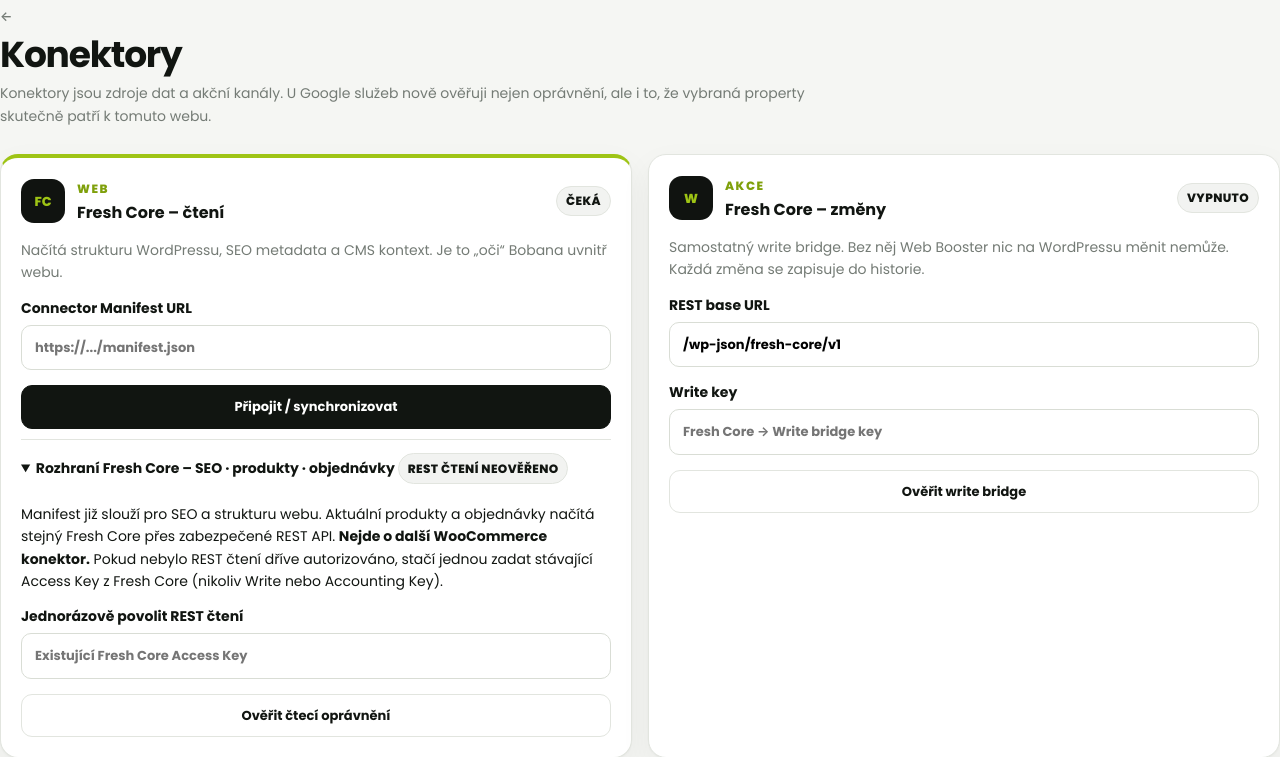
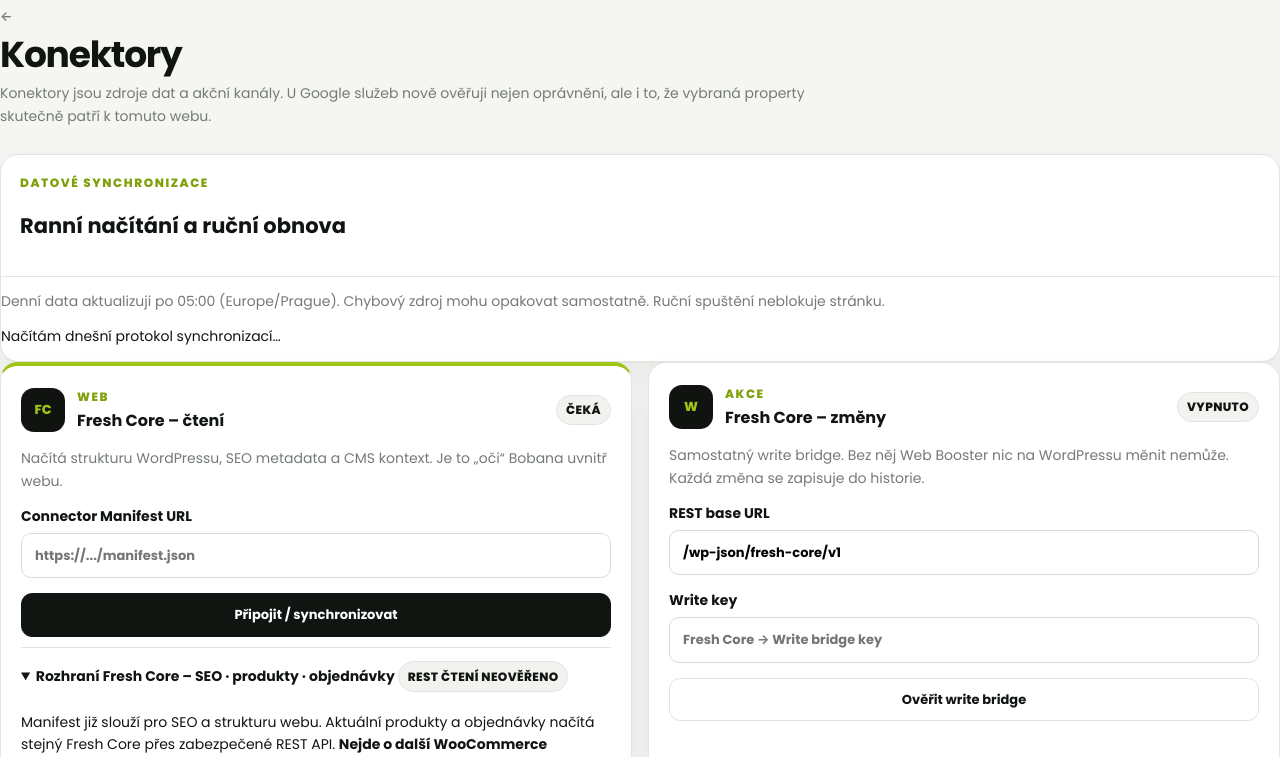
Before and after one commit to soufekladislav/Boban, a Python web app: template templates/connectors.html in a window 1280 px wide. Shown: the top 757 px of the page. Run offline with Jinja, Linux system fonts and the light colour scheme; the template is opened without the code that fills it, so the values that code supplies are empty.

Commit message:
Show live queue and daily sync state with explicit manual controls

```diff
--- a/templates/connectors.html
+++ b/templates/connectors.html
@@ -5,6 +5,12 @@
   <div><a class="back" href="{{ url_for('project', project_id=project.id) }}">← {{ project.name }}</a><h1>Konektory</h1><p class="lead-sm">Konektory jsou zdroje dat a akční kanály. U Google služeb nově ověřuji nejen oprávnění, ale i to, že vybraná property skutečně patří k tomuto webu.</p></div>
 </div>
 
+<section class="card" data-sync-status-card data-project-id="{{ project.id }}">
+  <div class="panel-head"><div><span class="eyebrow">DATOVÉ SYNCHRONIZACE</span><h2>Ranní načítání a ruční obnova</h2></div></div>
+  <p class="muted">Denní data aktualizuji po 05:00 (Europe/Prague). Chybový zdroj mohu opakovat samostatně. Ruční spuštění neblokuje stránku.</p>
+  <p data-sync-summary role="status" aria-live="polite">Načítám dnešní protokol synchronizací…</p>
+  {% if current_user.can_edit %}<form method="post" action="{{ url_for('project_sync_run_now', project_id=project.id) }}"><button class="btn primary" type="submit">Znovu načíst data projektu</button></form>{% endif %}
+</section>
 <div class="connector-grid">
   <section class="card connector-card featured" id="fresh-core">
     <div class="connector-top"><div class="connector-icon">FC</div><div><span class="eyebrow">WEB</span><h3>Fresh Core – čtení</h3></div><span class="badge {{ project.status }}">{{ 'Připojeno' if project.status=='connected' else 'Čeká' }}</span></div>
```
